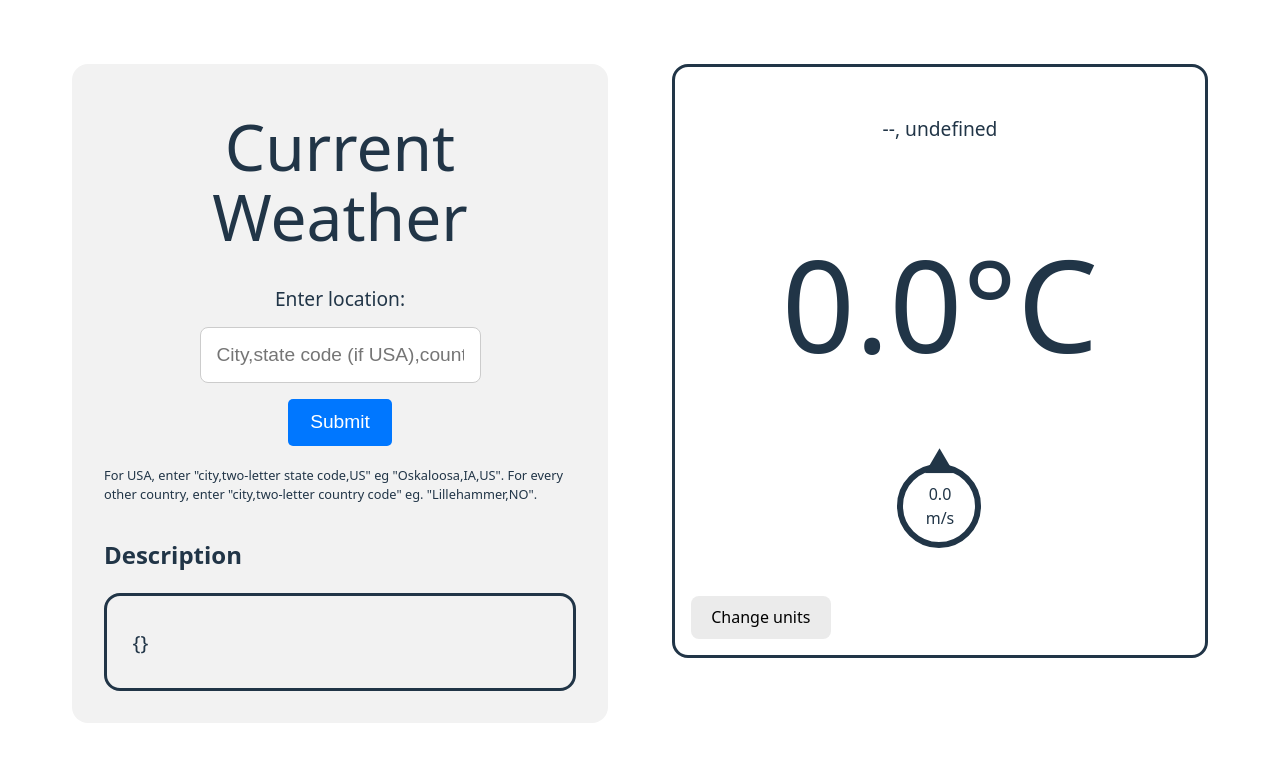
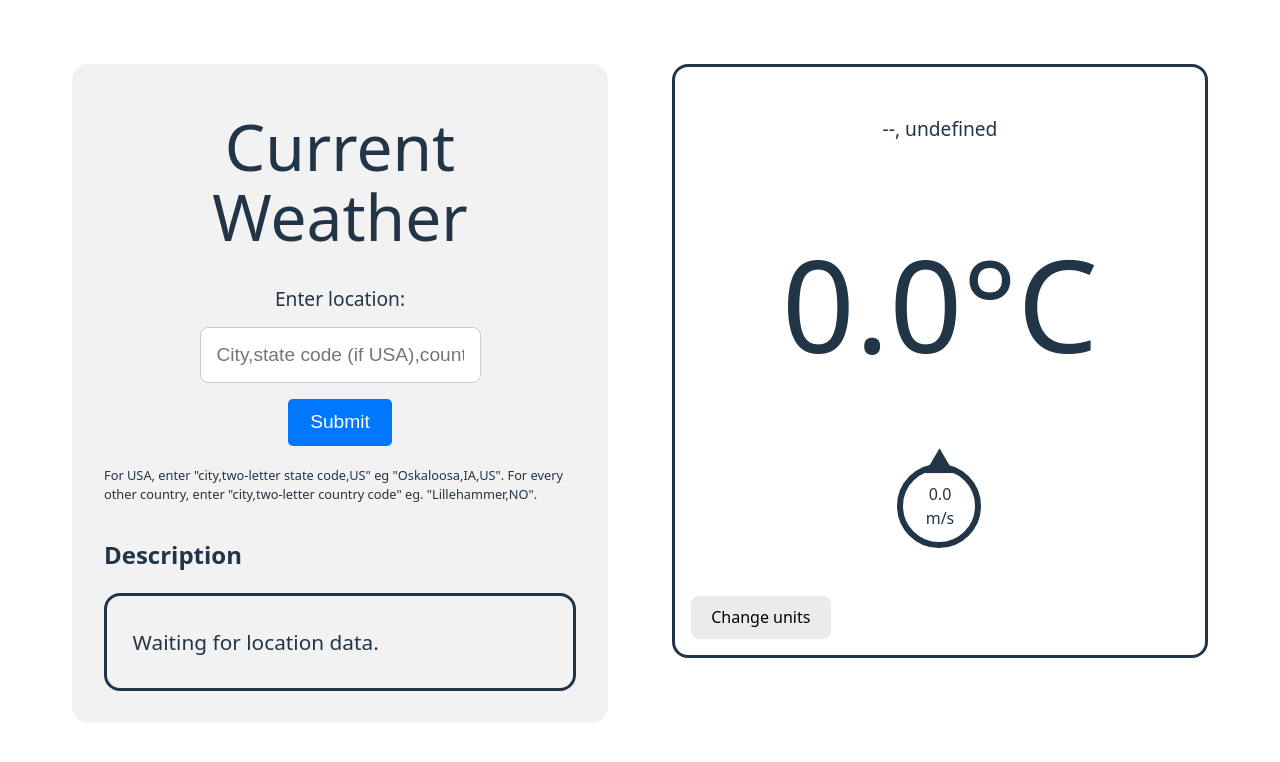
Before and after one commit to clementm8/ai-weather-app, a React (Vite) app in the folder vite-project/: page / in a window 1280 px wide. Shown: the top 762 px of the page. Built offline with nearby package versions, Linux system fonts and the light colour scheme.

Commit message:
Added placeholder functionality in description box

```diff
--- a/vite-project/src/App.jsx
+++ b/vite-project/src/App.jsx
@@ -57,8 +57,8 @@ function App() {
         <WeatherForm onSubmit={handleSubmit} />
         {error && <p className="error">{errorMsg.message}</p>}
         {weatherDescription ? (
-          <Description isLoading={weatherDataLoading}
-           weatherDescription={JSON.stringify(weatherDescription)} />
+          <Description isLoading={weatherDescriptLoading}
+            weatherDescription={weatherDescription} />
         ) : (
           <Description isLoading={weatherDataLoading} />
         )}
--- a/vite-project/src/components/Description.jsx
+++ b/vite-project/src/components/Description.jsx
@@ -3,18 +3,21 @@ import "./Description.css";
 import Loader from "./Loader";
 
 const Description = ({ isLoading, weatherDescription = "Waiting for location data." }) => {
+const descriptionText = typeof weatherDescription === 'object' ? 'Waiting for location data.' : weatherDescription;
   return (
     <div className="description">
       <h2 className="description__title">Description</h2>
       <div className="description__divider">
         {isLoading && <Loader />}
-        <p className="description__text">{weatherDescription}</p>
+        <p className="description__text">{descriptionText}</p>
       </div>
     </div>
   );
 };
 
-export default Description;
+
 Description.propTypes = {
   weatherDescription: PropTypes.string,
 };
+
+export default Description;
```
